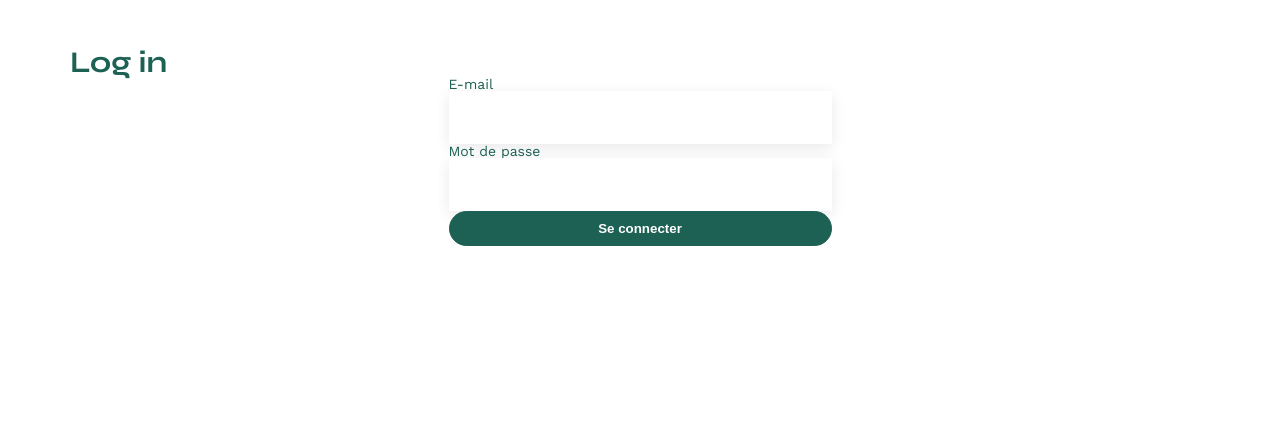
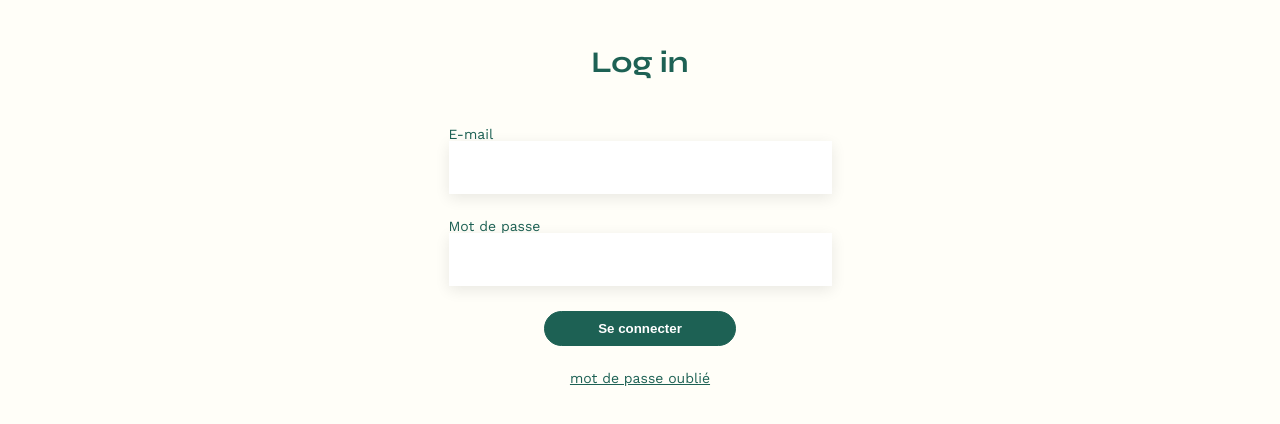
Before and after one commit to Redouane590/OC_Projet_3, a plain HTML site: page FrontEnd/login.html in a window 1280 px wide. Shown: the part 96-520 px from the top of the page. Drawn offline with nearby package versions, Linux system fonts and the light colour scheme.

Commit message:
💄 finition login

```diff
--- a/FrontEnd/assets/style.css
+++ b/FrontEnd/assets/style.css
@@ -30,6 +30,7 @@ footer, header, hgroup, menu, nav, section {
 }
 body {
 	line-height: 1;
+	background-color: #FFFEF8;
 }
 ol, ul {
 	list-style: none;
@@ -84,6 +85,11 @@ h2{
 	font-size: 30px;
 	color: #1D6154
 }
+.h2 {
+	text-align: center;
+	margin-bottom: 50px;
+}
+
 nav ul {
 	display: flex;
 	align-items: center;
@@ -226,6 +232,7 @@ footer nav ul {
 	border: 1px solid #1D6154;
 	font-weight: 700;
 	color: #1D6154;
+	cursor: pointer;
 }
 
 .active {
@@ -289,6 +296,21 @@ form {
 	font-weight: bold;
 }
 
+#error-container {
+	color: red;
+	text-align: center;
+}
+
+#login-form a {
+	text-align: center;
+	cursor: pointer;
+	text-decoration: underline;
+}
+
+#login-form button {
+	width: 50%;
+	align-self: center;
+}
 
 /* modal */
 
@@ -360,6 +382,16 @@ form {
 	display: flex;
   justify-content: center;
 }
+
+#login-form div {
+	display: flex;
+  flex-direction: column;
+}
+
+#login-form {
+	gap: 25px;
+}
+
 /* #modal-content figure {
 	width: 75px;
 	height: 100px;
--- a/FrontEnd/login.html
+++ b/FrontEnd/login.html
@@ -23,40 +23,33 @@
   </nav>
 </header>
 
-<!-- <div style="width: 100%; height: 100%; position: relative; background: #FFFEF8">
-  <div style="left: 669px; top: 242px; position: absolute; text-align: center; color: #1D6154; font-size: 30px; font-family: Syne; font-weight: 700; word-wrap: break-word">Log In</div>
-  <div style="left: 530px; top: 315px; position: absolute; color: #3D3D3D; font-size: 14px; font-family: Work Sans; font-weight: 500; word-wrap: break-word">E-mail</div>
-  <div style="left: 530px; top: 419px; position: absolute; color: #3D3D3D; font-size: 14px; font-family: Work Sans; font-weight: 500; word-wrap: break-word">Mot de passe</div>
-  <div style="left: 651px; top: 593px; position: absolute; color: #3D3D3D; font-size: 14px; font-family: Work Sans; font-weight: 500; text-decoration: underline; word-wrap: break-word">Mot de passe oublié</div>
-  <div style="width: 379px; height: 51px; left: 530px; top: 338px; position: absolute; background: white; box-shadow: 0px 4px 14px rgba(0, 0, 0, 0.09)"></div>
-  <div style="width: 379px; height: 51px; left: 530px; top: 441px; position: absolute; background: white; box-shadow: 0px 4px 14px rgba(0, 0, 0, 0.09)"></div>
-  <div style="width: 179px; height: 36px; left: 630px; top: 529px; position: absolute">
-  <div style="width: 179px; height: 36px; left: 0px; top: 0px; position: absolute; background: #1D6154; border-radius: 60px"></div>
-  <div style="left: 39px; top: 10px; position: absolute; text-align: center; color: white; font-size: 14px; font-family: Syne; font-weight: 700; word-wrap: break-word">Se connecter</div>
-  </div> -->
-<h2>Log in</h1>
+<h2 class="h2">Log in</h1>
   <div class="login">
 
-    <form action="POST" >
-      <label for="email">E-mail</label>
-      <input type="email" id="email" required>
+    <form action="POST" id="login-form">
+      <div>
+        <label for="email">E-mail</label>
+        <input type="email" id="email" required>
+      </div>
 
-      <label for="password">Mot de passe</label>
-      <input type="password" id="password" required>
+      <div>
+        <label for="password">Mot de passe</label>
+        <input type="password" id="password" required>
+      </div>
 
       <button type="submit" class="btn-filter active">Se connecter</button>
+      <a>mot de passe oublié </a>
+      <span id="error-container"></span>
     </form>
-    <span id="error-container"></span>
   </div>
 
   <script>
-    const form = document.querySelector('form'); // Sélectionnez le formulaire approprié en utilisant un sélecteur approprié
+    const form = document.querySelector('form');
     form.addEventListener('submit', async (event) => {
-      event.preventDefault(); // Empêche le comportement de soumission par défaut du formulaire
+      event.preventDefault();
 
-      const email = form.email.value; // Récupérer la valeur du champ nom d'utilisateur
-      const password = form.password.value; // Récupérer la valeur du champ mot de passe
-
+      const email = form.email.value;
+      const password = form.password.value;
       const response = await fetch('http://localhost:5678/api/users/login', {
         method: 'POST',
         headers: {
```
